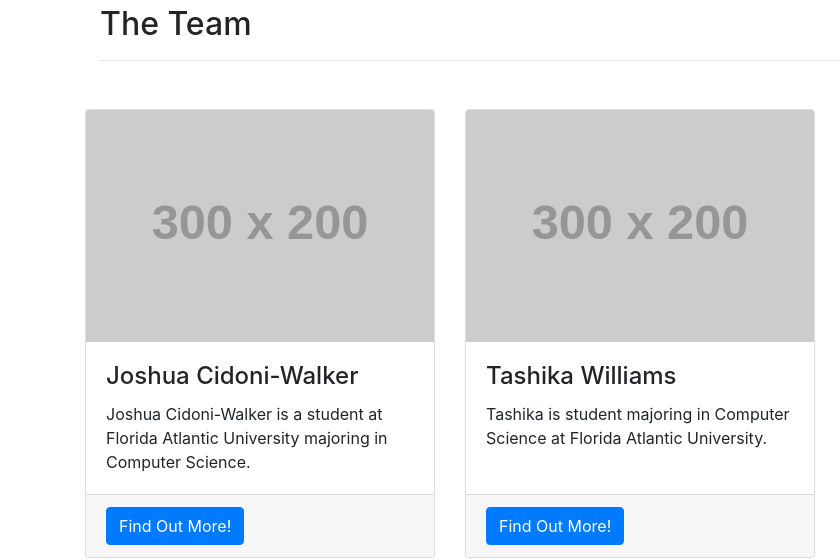
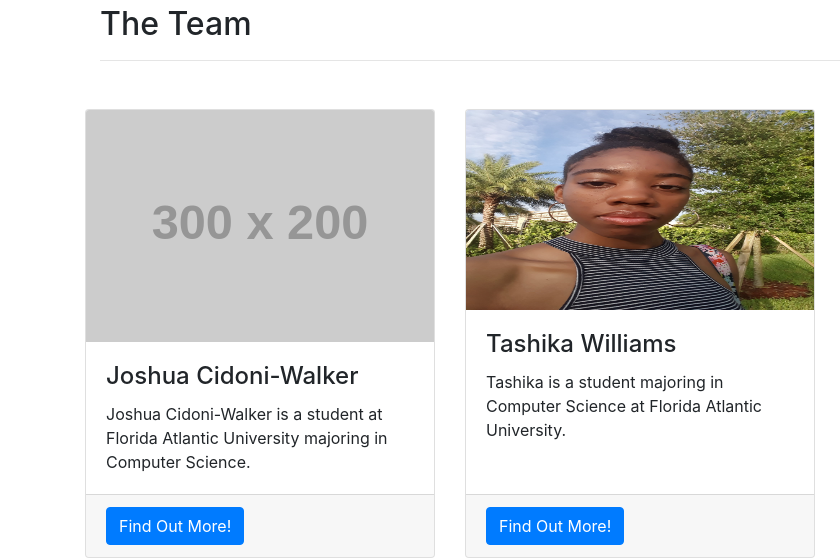
Before and after one commit to cen4010-fall19-g10/team-website, a website: page index.html in a window 1280 px wide. Shown: the part 396-956 px from the top of the page, 0-840 px from the left. Drawn offline with Linux system fonts and the light colour scheme; placeholder pictures from the web are drawn by us.

Commit message:
Index.html
added about me description and image

```diff
--- a/index.html
+++ b/index.html
@@ -102,13 +102,13 @@
       </div>
       <div class="col-md-4 mb-5">
         <div class="card h-100">
-          <img class="card-img-top" src="http://placehold.it/300x200" alt="">
+          <img class="card-img-top" src="./tashika-about/20180611_072510.jpg" width= "300" height ="200"  alt="">
           <div class="card-body">
             <h4 class="card-title">Tashika Williams</h4>
-            <p class="card-text">Tashika is student majoring in Computer Science at Florida Atlantic University.</p>
+            <p class="card-text">Tashika is a student majoring in Computer Science at Florida Atlantic University.</p>
           </div>
           <div class="card-footer">
-            <a href="#" class="btn btn-primary">Find Out More!</a>
+            <a href="http://lamp.cse.fau.edu/~tashikawilli2015/index.html" class="btn btn-primary">Find Out More!</a>
           </div>
         </div>
       </div>
```
Also changed, not shown: tashika-about/20180611_072510.jpg (added), 2 other files.
